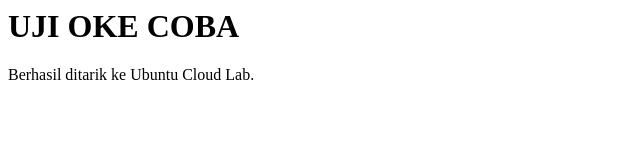
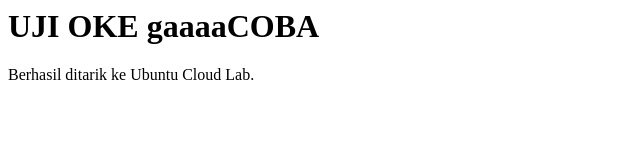
Before and after one commit to rizkyyyysaja/cloud-infrastructure-sewa-iphone, a plain HTML site: page latihan-deploy/index.html in a window 1280 px wide. Shown: the whole page, without its empty margins (0-640 px from the left). Drawn offline with Linux system fonts and the light colour scheme.

Commit message:
Update index.html

```diff
--- a/latihan-deploy/index.html
+++ b/latihan-deploy/index.html
@@ -1,2 +1,2 @@
-<h1>UJI OKE COBA</h1>
+<h1>UJI OKE gaaaaCOBA</h1>
 <p>Berhasil ditarik ke Ubuntu Cloud Lab.</p>
```
